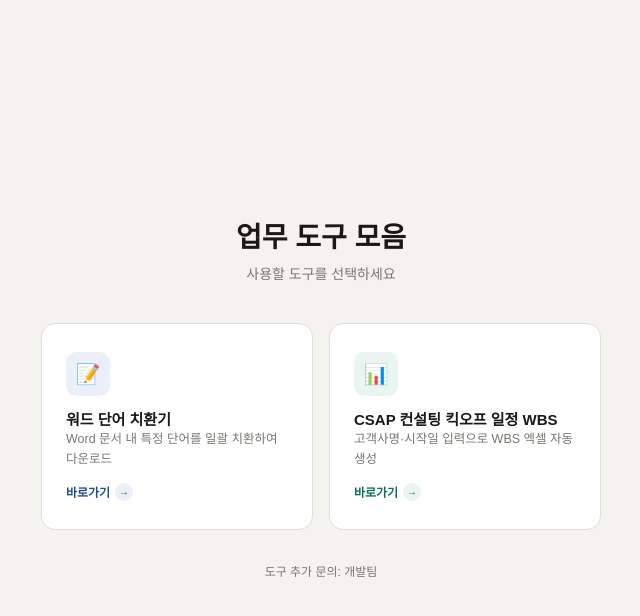
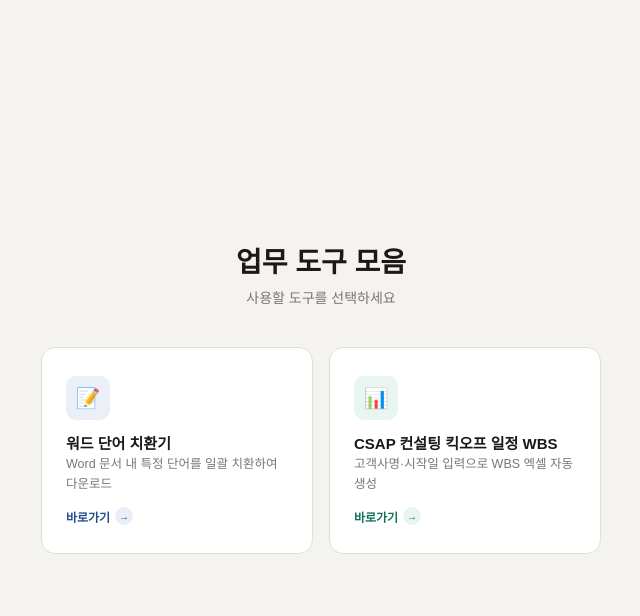
Before and after one commit to minyong1234/word-replacer, a Flask app: page / in a window 1280 px wide. Shown: the top 616 px of the page, without its empty margins (319-959 px from the left). Run offline with Flask 3, Linux system fonts and the light colour scheme.

Commit message:
Update home.html

```diff
--- a/templates/home.html
+++ b/templates/home.html
@@ -172,8 +172,5 @@
     </a>
 
   </div>
-
-  <div class="footer">도구 추가 문의: 개발팀</div>
-
 </body>
 </html>
```
